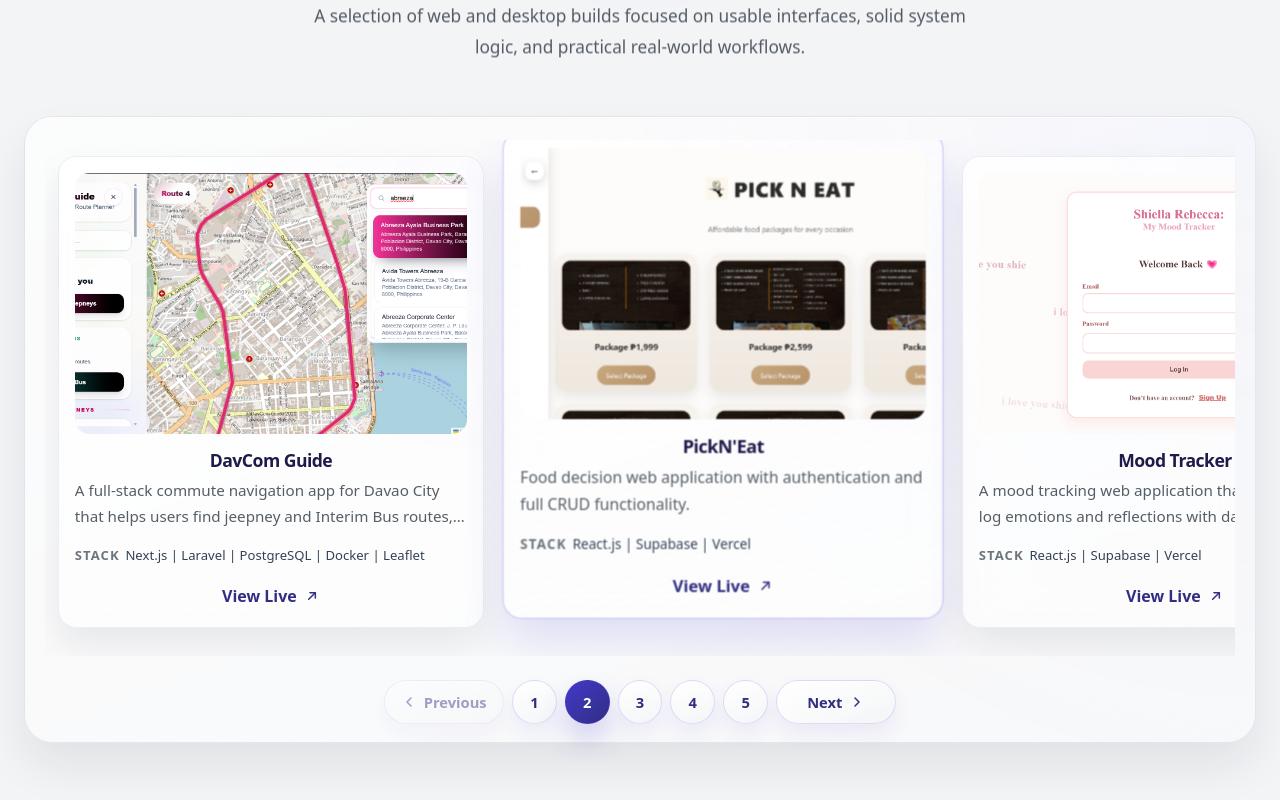
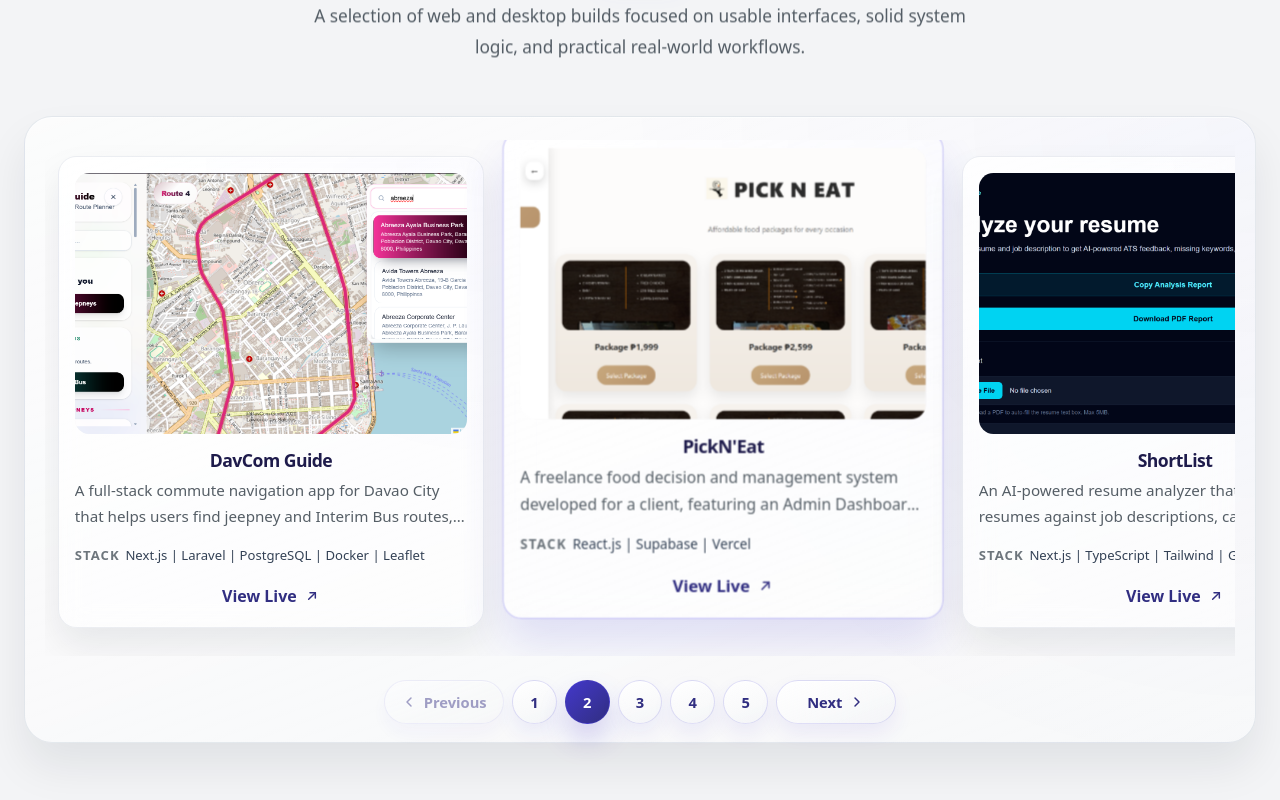
Before and after one commit to LawrenceJaySaludes/Lawrence-Saludes, a React (Vite) app: page / in a window 1280 px wide. Shown: the part 2606-3406 px from the top of the page. Built offline with nearby package versions, Linux system fonts and the light colour scheme; a small style sheet from the web is missing.

Commit message:
added shortlist

```diff
--- a/src/components/Projects.jsx
+++ b/src/components/Projects.jsx
@@ -14,6 +14,7 @@
 import moodThumb from "../assets/mood.png";
 import databasyThumb from "../assets/databasy.png";
 import mentalHealthThumb from "../assets/mentalhealth.png";
+import shortlistThumb from "../assets/shortlist.png";
 
 const DEFAULT_PROJECTS = [
   {
@@ -32,11 +33,20 @@
     category: "Website",
     title: "PickN'Eat",
     description:
-      "Food decision web application with authentication and full CRUD functionality.",
+      "A freelance food decision and management system developed for a client, featuring an Admin Dashboard, user authentication, food management, and full CRUD functionality with database integration.",
     stack: "React.js | Supabase | Vercel",
     liveLink: "https://pickneat-azure.vercel.app",
     repoLink: "https://github.com/LawrenceJaySaludes/pickneat",
     image: pickneatThumb,
+  },
+  {
+    id: "default-project-9",
+    category: "Website",
+    title: "ShortList",
+    description:
+      "An AI-powered resume analyzer that compares resumes against job descriptions, calculates ATS compatibility scores, identifies missing skills and keywords, provides recruiter-style feedback, and generates AI-enhanced resume recommendations to improve job application success rates.",
+    stack: "Next.js | TypeScript | Tailwind | Gemini AI | jsPDF",
+    image: shortlistThumb,
   },
   {
     id: "default-project-2",
--- a/src/lib/portfolioVariants.jsx
+++ b/src/lib/portfolioVariants.jsx
@@ -26,6 +26,7 @@
 import moodThumb from "../assets/mood.png";
 import databasyThumb from "../assets/databasy.png";
 import mentalHealthThumb from "../assets/mentalhealth.png";
+import shortlistThumb from "../assets/shortlist.png";
 import clinical1 from "../assets/clinical-samp1.png";
 import clinical2 from "../assets/clinical-samp2.png";
 import clinical3 from "../assets/clinical-samp3.png";
@@ -109,6 +110,15 @@
     liveLink: "https://pickneat-azure.vercel.app",
     repoLink: "https://github.com/LawrenceJaySaludes/pickneat",
     image: pickneatThumb,
+  },
+  {
+    id: "default-project-9",
+    category: "Website",
+    title: "ShortList",
+    description:
+      "ShortList \u2014 An AI-powered resume analyzer that compares resumes against job descriptions, calculates ATS compatibility scores, identifies missing skills and keywords, provides recruiter-style feedback, and generates AI-enhanced resume recommendations to improve job application success rates.",
+    stack: "Next.js | TypeScript | Tailwind CSS | Google Gemini AI | jsPDF",
+    image: shortlistThumb,
   },
   {
     id: "default-project-2",
```
Also changed, not shown: src/assets/shortlist.png (added).
